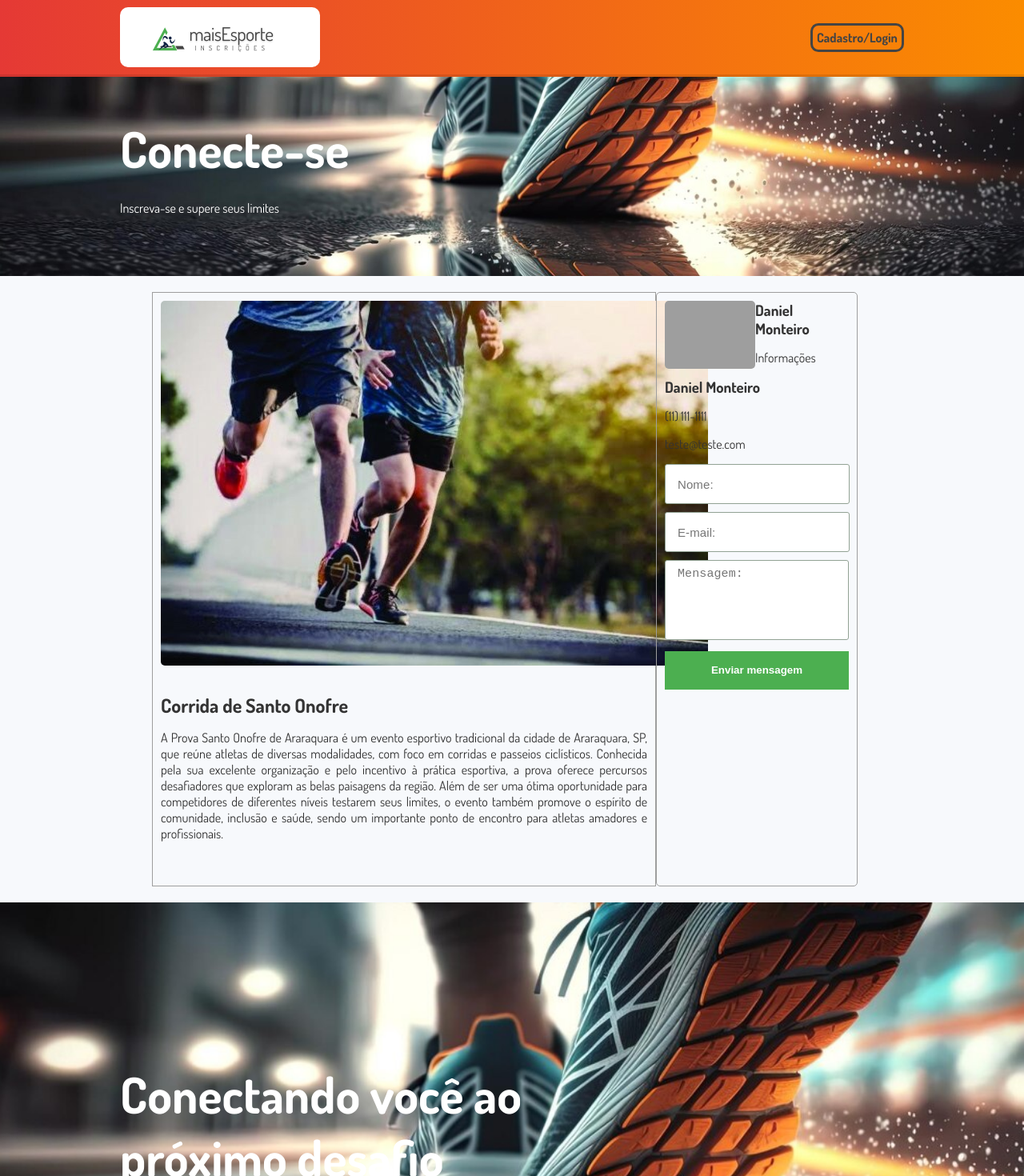
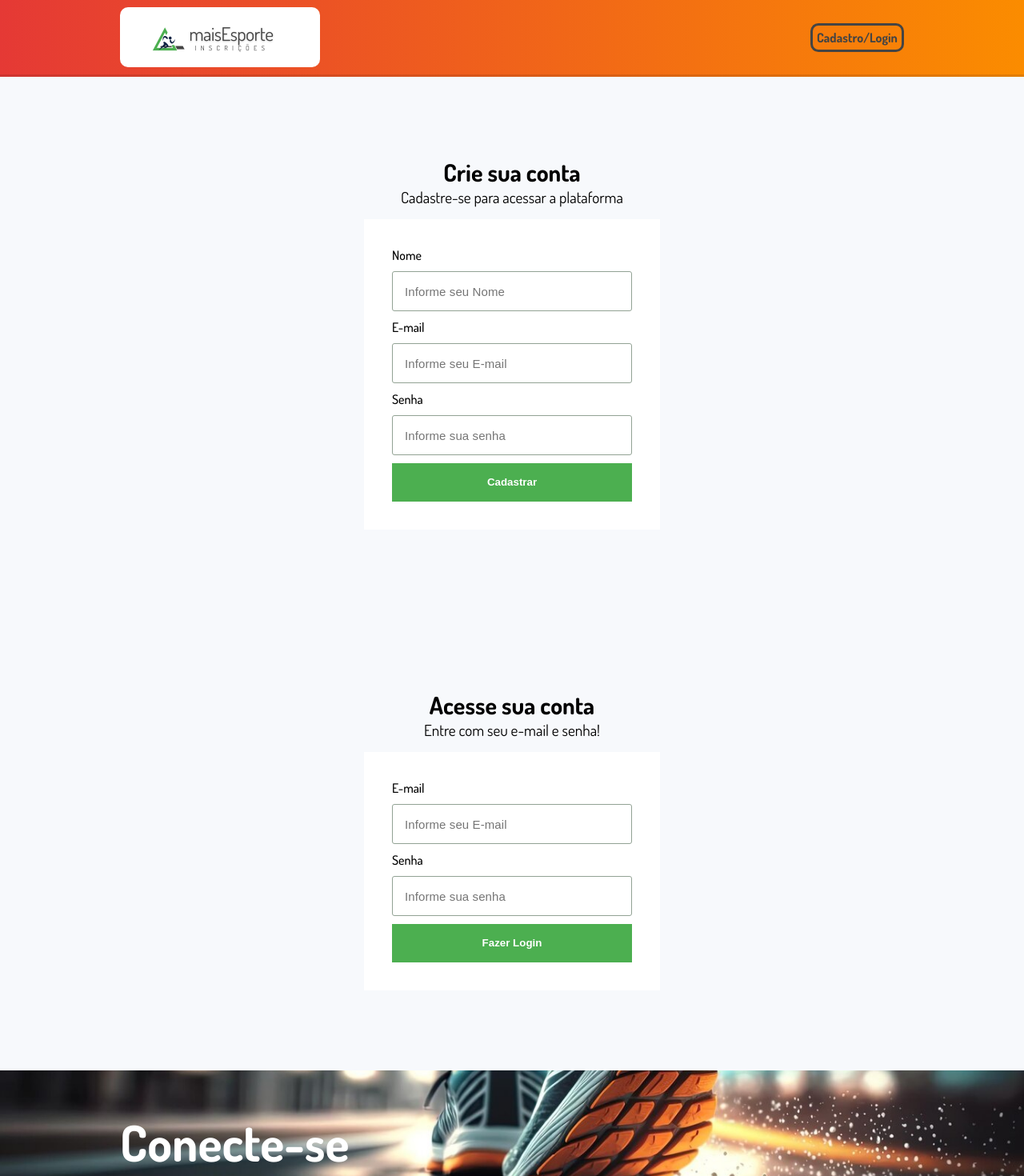
Before and after one commit to danielMonteiro84/maisesporte, a React (Create React App) app in the folder maisesporte/: page / in a window 1280 px wide. Shown: the top 1470 px of the page at 80% size. Built offline with nearby package versions, Linux system fonts and the light colour scheme; grey boxes are pictures that could not be loaded.

Commit message:
tela de login e cadastro

```diff
--- a/maisesporte/src/App.jsx
+++ b/maisesporte/src/App.jsx
@@ -4,11 +4,15 @@ import Banner from "./components/Banner";
 import Footer from "./components/Footer";
 import Global from "./styles/Global";
 import Home from "./pages/Home";
+import Login from "./pages/Login";
+import Cadastro from "./pages/Cadastro";
 
 function App() {
   return (
     <div>
       <Header />
+      <Cadastro />
+      <Login />
       <Evento />
       <Banner />
       <Home />
--- a/maisesporte/src/components/Input/styles.js
+++ b/maisesporte/src/components/Input/styles.js
@@ -4,13 +4,13 @@ export const Container = styled.input`
   height: 50px;
   padding: 8px 15px;
   border-radius: 3px;
-width: 100%
+  width: 100%;
   color: #333333;
   letter-spacing: 0.1px;
   font-size: 0.938rem;
   margin-bottom: 10px;
   outline: none;
   border-color: #9e9e9e;
-border: 1px solid #92A294;
+  border: 1px solid #92a294;
   resize: none;
 `;
--- a/maisesporte/src/components/TextArea/styles.js
+++ b/maisesporte/src/components/TextArea/styles.js
@@ -1,16 +1,16 @@
 import styled from "styled-components";
 
 export const Container = styled.textarea`
-height: 50px;
+  height: 100px;
   padding: 8px 15px;
   border-radius: 3px;
-width: 100%
+  width: 100%;
   color: #333333;
   letter-spacing: 0.1px;
   font-size: 0.938rem;
   margin-bottom: 10px;
   outline: none;
   border-color: #9e9e9e;
-border: 1px solid #92A294;
+  border: 1px solid #92a294;
   resize: none;
 `;
--- /dev/null
+++ b/maisesporte/src/pages/Cadastro/index.jsx
@@ -0,0 +1,26 @@
+import React from "react";
+import { Container, ContainerForm, Label, Form } from "./styles";
+import Input from "../../components/Input";
+import Button from "../../components/Button";
+
+const Cadastro = () => {
+  return (
+    <Container>
+      <h2>Crie sua conta</h2>
+      <p>Cadastre-se para acessar a plataforma</p>
+      <ContainerForm>
+        <Form>
+          <Label>Nome</Label>
+          <Input type="text" placeholder="Informe seu Nome" />
+          <Label>E-mail</Label>
+          <Input type="text" placeholder="Informe seu E-mail" />
+          <Label>Senha</Label>
+          <Input type="text" placeholder="Informe sua senha" />
+          <Button>Cadastrar</Button>
+        </Form>
+      </ContainerForm>
+    </Container>
+  );
+};
+
+export default Cadastro;
--- /dev/null
+++ b/maisesporte/src/pages/Cadastro/styles.js
@@ -0,0 +1,32 @@
+import styled from "styled-components";
+
+export const Container = styled.div`
+  padding: 100px 150px;
+  display: flex;
+  justify-content: center;
+  align-items: center;
+  flex-direction: column;
+  h2 {
+    font-size: 1.875rem;
+  }
+  p {
+    font-size: 1.2rem;
+    margin-bottom: 15px;
+  }
+`;
+
+export const ContainerForm = styled.div`
+  padding: 35px;
+  width: 370px;
+  background-color: #ffffff;
+`;
+
+export const Form = styled.div`
+  width: 100%;
+`;
+
+export const Label = styled.div`
+  display: flex;
+  margin-bottom: 10px;
+  font-weight: 500;
+`;
--- a/maisesporte/src/pages/Evento/index.jsx
+++ b/maisesporte/src/pages/Evento/index.jsx
@@ -1,6 +1,7 @@
 import React, { Fragment } from "react";
 import Input from "../../components/Input";
 import TextArea from "../../components/TextArea";
+import Button from "../../components/Button";
 import TopBanner from "../../components/TopBanner";
 import {
   Container,
@@ -60,7 +61,7 @@ const Evento = () => {
               <Input type="text" placeholder="Nome:" />
               <Input type="text" placeholder="E-mail:" />
               <TextArea placeholder="Mensagem:"></TextArea>
-              <button>Enviar mensagem</button>
+              <Button>Enviar mensagem</Button>
             </form>
           </ProfileFormContact>
         </Right>
--- a/maisesporte/src/pages/Evento/styles.js
+++ b/maisesporte/src/pages/Evento/styles.js
@@ -74,38 +74,4 @@ export const ProfileFormContact = styled.div`
     margin-bottom: 15px;
     color: #333333;
   }
-  form {
-    input,textarea {
-      height: 50px;
-      padding: 8px 15px;
-      border-radius: 3px;
-      width: 100%
-      color: #333333;
-      letter-spacing: 0.1px;
-      font-size: 0.938rem;
-      margin-bottom: 10px;
-      outline: none;
-      border-color: #9e9e9e;
-      border: 1px solid #92A294;
-      resize: none;
-    }
-      textarea{
-      width: 100%;
-      height: 100px;
-      }
-      button{
-      width: 100%;
-      cursor: pointer;
-      display: inline-block;
-      text-align: center;
-      background-color: #4caf50;
-      line-height: 24px;
-      border: 0;
-      color: #ffffff;
-      font: 0.875rem;
-      font-weight: 600;
-      transition: 0.3s;
-      padding: 12px 20px;
-      }
-  }
 `;
--- /dev/null
+++ b/maisesporte/src/pages/Login/index.jsx
@@ -0,0 +1,24 @@
+import React from "react";
+import { Container, ContainerForm, Label, Form } from "./styles";
+import Input from "../../components/Input";
+import Button from "../../components/Button";
+
+const Login = () => {
+  return (
+    <Container>
+      <h2>Acesse sua conta</h2>
+      <p>Entre com seu e-mail e senha!</p>
+      <ContainerForm>
+        <Form>
+          <Label>E-mail</Label>
+          <Input type="text" placeholder="Informe seu E-mail" />
+          <Label>Senha</Label>
+          <Input type="text" placeholder="Informe sua senha" />
+          <Button>Fazer Login</Button>
+        </Form>
+      </ContainerForm>
+    </Container>
+  );
+};
+
+export default Login;
--- /dev/null
+++ b/maisesporte/src/pages/Login/styles.js
@@ -0,0 +1,32 @@
+import styled from "styled-components";
+
+export const Container = styled.div`
+  padding: 100px 150px;
+  display: flex;
+  justify-content: center;
+  align-items: center;
+  flex-direction: column;
+  h2 {
+    font-size: 1.875rem;
+  }
+  p {
+    font-size: 1.2rem;
+    margin-bottom: 15px;
+  }
+`;
+
+export const ContainerForm = styled.div`
+  padding: 35px;
+  width: 370px;
+  background-color: #ffffff;
+`;
+
+export const Form = styled.div`
+  width: 100%;
+`;
+
+export const Label = styled.div`
+  display: flex;
+  margin-bottom: 10px;
+  font-weight: 500;
+`;
```
Lines whose indentation alone changed are shown as unchanged.
